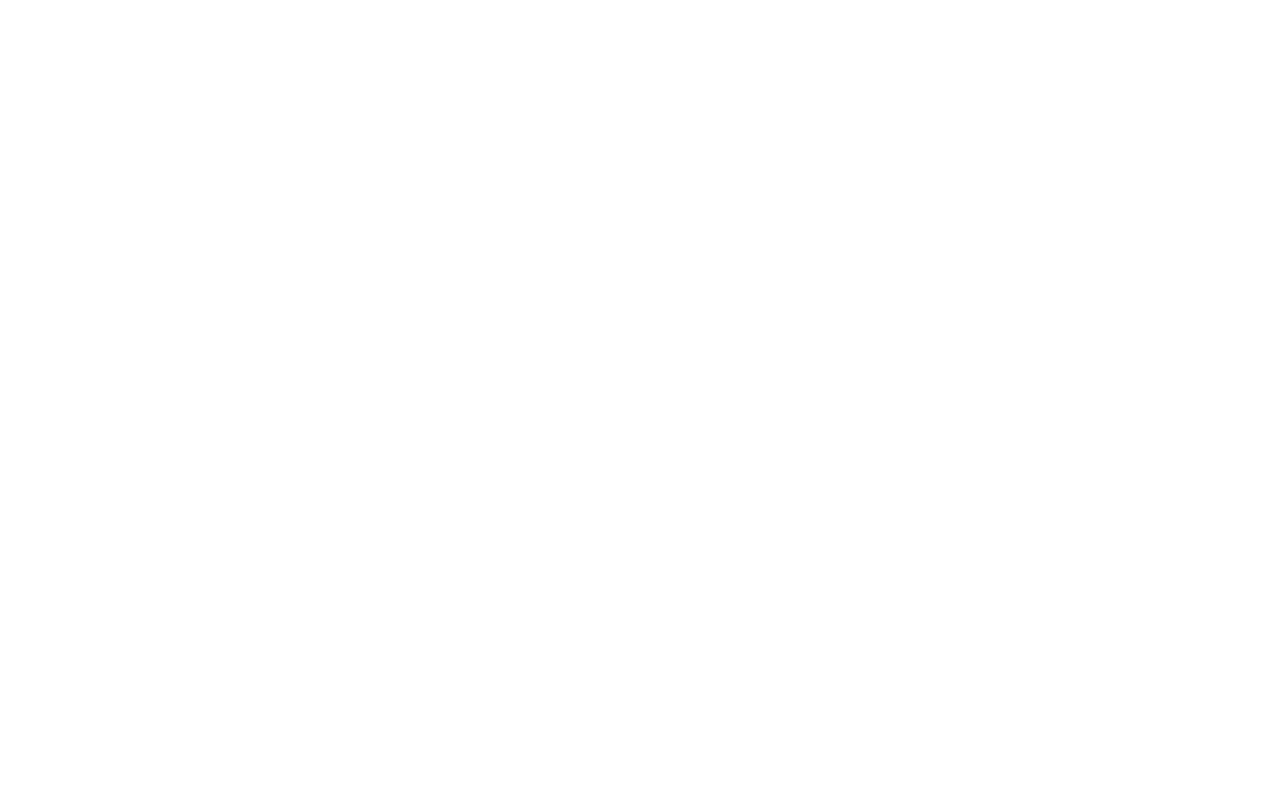
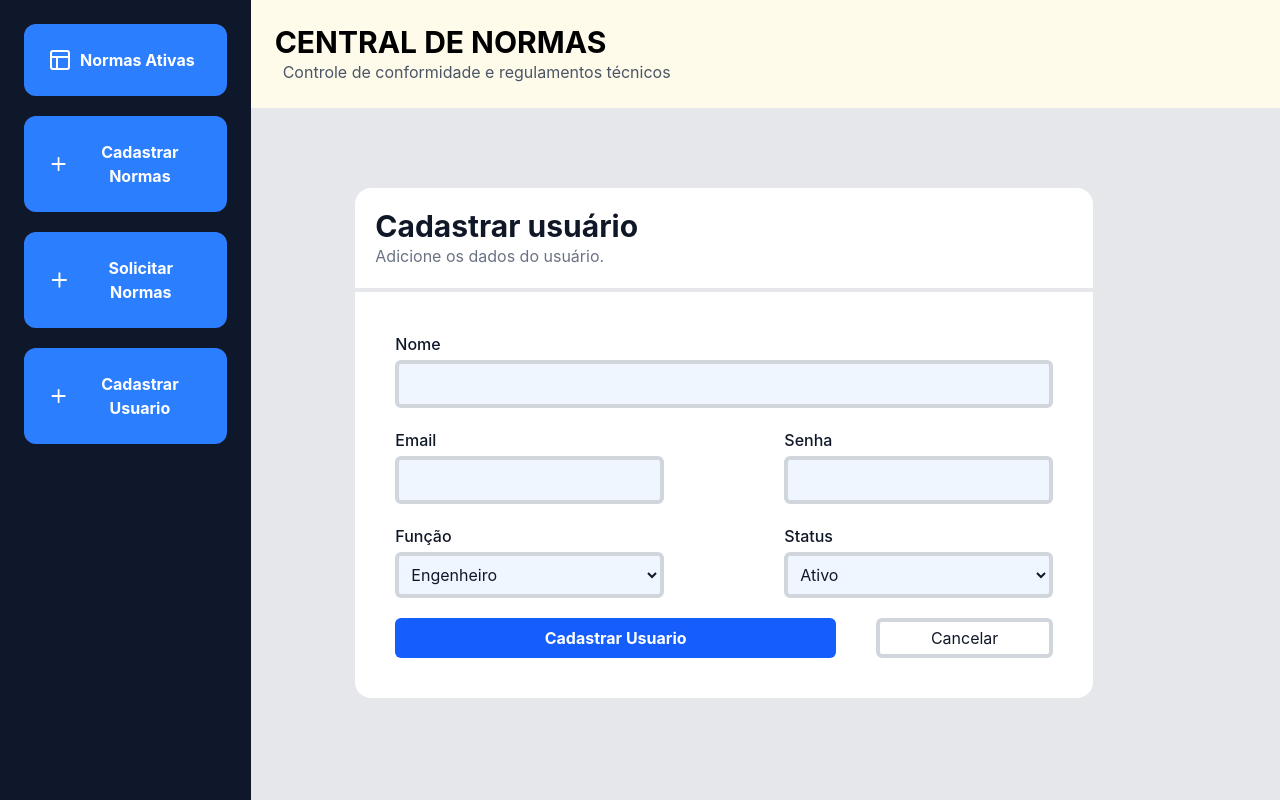
Before and after one commit to KoiTech-Aero/Frontend, a React (Vite) app: page /cadastrarUsuario in a window 1280 px wide. Before the commit this address had no page. Built offline with nearby package versions, Linux system fonts and the light colour scheme.

Commit message:
feat: adiciona Cadastro Usuario Page

```diff
--- a/src/App.jsx
+++ b/src/App.jsx
@@ -8,6 +8,7 @@ import CadastrarVersao from "./pages/CadastrarVersao";
 import VisualizarVersao from "./pages/VisualizarVersao";
 import SolicitarNorma from "./pages/SolicitarNorma";
 import EditarUsuario from "./pages/EditarUsuario";
+import CadastrarUsuario from "./pages/CadastrarUsuario";
 
 
 export default function App() {
@@ -27,6 +28,7 @@ export default function App() {
           <Route path="/visualizarNorma" element={<VisualizarNorma />} />
           <Route path="/visualizarVersao" element={<VisualizarVersao />} />
           <Route path="/solicitarNorma" element={<SolicitarNorma />} />
+          <Route path="/cadastrarUsuario" element={<CadastrarUsuario />} />
           <Route path="/editarUsuario" element={<EditarUsuario />} />
         </Route>
       </Routes>
--- a/src/components/Menu.jsx
+++ b/src/components/Menu.jsx
@@ -25,6 +25,12 @@ export default function Menu() {
             Solicitar Normas
           </button>
         </Link>
+        <Link to="/cadastrarUsuario">
+          <button className={btn}>
+            <Plus />
+            Cadastrar Usuario
+          </button>
+        </Link>
       </div>
 
       {/* aplicação futura */}
--- /dev/null
+++ b/src/pages/CadastrarUsuario.jsx
@@ -0,0 +1,125 @@
+import { useState, useEffect } from "react";
+import { useNavigate, useParams } from "react-router-dom";
+
+export default function CadastrarUsuario() {
+  const { id } = useParams();
+  const navigate = useNavigate();
+
+  const [nome, setNome] = useState("");
+  const [email, setEmail] = useState("");
+  const [senha, setSenha] = useState("");
+  const [role, setRole] = useState("Engenheiro");
+  const [status, setStatus] = useState(true);
+
+  async function handleSubmit(e) {
+    e.preventDefault();
+
+    try {
+      const response = await fetch(`http://localhost:3000/usuarios/${id}`, {
+        method: "POST",
+        headers: { "Content-Type": "application/json" },
+        body: JSON.stringify({ nome, email, senha, role, status }),
+      });
+
+      const data = await response.json();
+      console.log(data);
+
+      alert("Usuário atualizado com sucesso!");
+      navigate("/listarUsuarios");
+    } catch (error) {
+      console.error(error);
+    }
+  }
+
+  return (
+    <form onSubmit={handleSubmit}>
+      <div className="overflow-y-auto w-[90%] flex flex-col rounded-2xl bg-white">
+        <div className="m-5 flex flex-col">
+          <h1 className="text-3xl font-bold text-gray-900">Cadastrar usuário</h1>
+          <h2 className="text-md text-gray-500">Adicione os dados do usuário.</h2>
+        </div>
+
+        <hr className="border-2 border-gray-200" />
+
+        <div className="m-10 flex flex-col gap-5">
+        <div className="w-full">
+              <h1 className="text-gray-900 font-medium mb-1">Nome</h1>
+              <input
+                className="w-full border-4 rounded-md p-2 border-gray-300 bg-blue-50 text-gray-900"
+                type="text"
+                required
+                value={nome}
+                onChange={(e) => setNome(e.target.value)}
+              />
+            </div>
+
+          <div className="flex justify-between items-center gap-x-30">
+
+            <div className="w-full">
+              <h1 className="text-gray-900 font-medium mb-1">Email</h1>
+              <input
+                className="w-full border-4 rounded-md p-2 border-gray-300 bg-blue-50 text-gray-900"
+                type="email"
+                required
+                value={email}
+                onChange={(e) => setEmail(e.target.value)}
+              />
+            </div>
+
+            <div className="w-full">
+              <h1 className="text-gray-900 font-medium mb-1">Senha</h1>
+              <input
+                className="w-full border-4 rounded-md p-2 border-gray-300 bg-blue-50 text-gray-900"
+                type="senha"
+                required
+                value={senha}
+                onChange={(e) => setSenha(e.target.value)}
+              />
+            </div>
+          </div>
+
+
+          <div className="flex justify-between items-center gap-x-30">
+            <div className="w-full">
+              <h1 className="text-gray-900 font-medium mb-1">Função</h1>
+              <select
+                className="w-full border-4 rounded-md p-2 border-gray-300 bg-blue-50 text-gray-900"
+                value={role}
+                onChange={(e) => setRole(e.target.value)}
+              >
+                <option value="Engenheiro">Engenheiro</option>
+                <option value="Gestor">Gestor</option>
+              </select>
+            </div>
+            <div className="w-full">
+              <h1 className="text-gray-900 font-medium mb-1">Status</h1>
+              <select
+                className="w-full border-4 rounded-md p-2 border-gray-300 bg-blue-50 text-gray-900"
+                value={status}
+                onChange={(e) => setStatus(e.target.value === "true")}
+              >
+                <option value="true">Ativo</option>
+                <option value="false">Inativo</option>
+              </select>
+            </div>
+          </div>
+
+          <div className="flex justify-between gap-x-10">
+            <button
+              type="submit"
+              className="w-125 bg-blue-600 text-white font-bold rounded-md cursor-pointer p-2"
+            >
+              Cadastrar Usuario
+            </button>
+            <button
+              onClick={() => navigate("/listarUsuarios")}
+              className="w-50 border-4 rounded-md p-1 border-gray-300 bg-white text-gray-900 cursor-pointer"
+            >
+              Cancelar
+            </button>
+          </div>
+        </div>
+      </div>
+    </form>
+  );
+}
```
